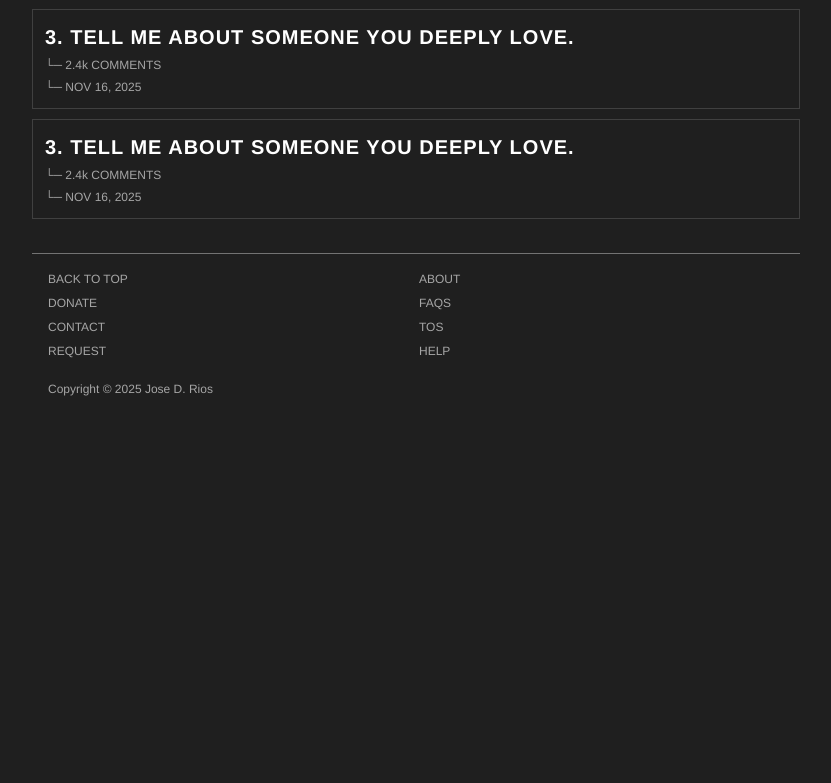
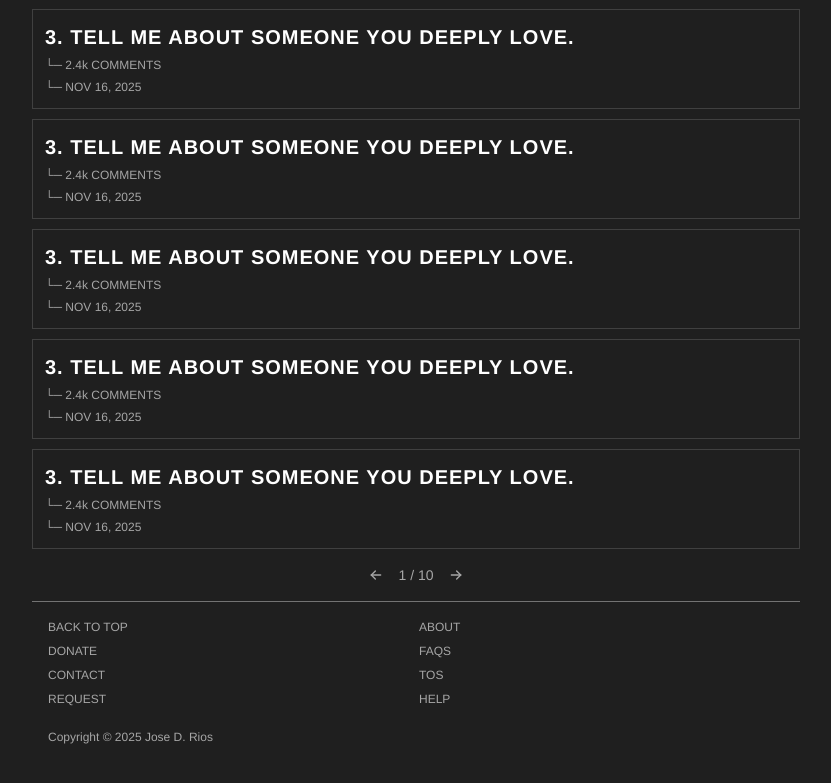
Before and after one commit to josedrios/odd-intellect, a React (Vite) app: page / in a window 1280 px wide. Shown: the part 407-1190 px from the top of the page, without its empty margins (224-1055 px from the left). Before the commit the page ends 845 px from the top, so only its background shows below. Built offline with nearby package versions, Linux system fonts and the light colour scheme.

Commit message:
Added question pagination bar for home page to go through all question cards, also aligned footer to always be at the bottom of the page and not align upwards when the page content is low

```diff
--- a/src/app/App.tsx
+++ b/src/app/App.tsx
@@ -1,5 +1,6 @@
 import Nav from '@/components/nav.tsx';
 import QuestionCard from '@/questions/question-card';
+import QuestionPagination from '@/questions/question-pagination';
 import Question from '@/questions/question';
 import CommentSection from '@/comments/comment-section';
 import Footer from '@/components/footer';
@@ -14,6 +15,10 @@ function App() {
         <QuestionCard />
         <QuestionCard />
         <QuestionCard />
+        <QuestionCard />
+        <QuestionCard />
+        <QuestionCard />
+        <QuestionPagination />
         {/*       <Question />
         <CommentSection /> */}
         <Footer />
--- /dev/null
+++ b/src/questions/question-pagination.tsx
@@ -0,0 +1,16 @@
+import Icon from '@/components/icons';
+import { ICON } from '@/util/icon-names';
+
+export default function QuestionPagination() {
+  return (
+    <div className="question-pagination">
+      <button className="question-pagination__button">
+        <Icon name={ICON.LEFTARROW} />
+      </button>
+      <p className="question-pagination__index">1 / 10</p>
+      <button className="question-pagination__button">
+        <Icon name={ICON.RIGHTARROW} />
+      </button>
+    </div>
+  );
+}
--- a/src/styles/components/footer.css
+++ b/src/styles/components/footer.css
@@ -3,6 +3,7 @@
   border-top: 1px solid var(--color-border-default);
   margin: var(--spacing-6) 0;
   padding: var(--spacing-4);
+  margin-top: auto;
 }
 
 .footer__body {
--- a/src/styles/components/question.css
+++ b/src/styles/components/question.css
@@ -24,6 +24,19 @@
   color: var(--color-foreground-subtle);
 }
 
+.question-pagination {
+  display: flex;
+  flex-direction: row;
+  gap: var(--spacing-2);
+  justify-content: center;
+  align-items: center;
+}
+
+.question-pagination__index {
+  font-size: var(--font-size-sm);
+  color: var(--color-foreground-subtle);
+}
+
 .question {
   display: flex;
   justify-content: center;
--- a/src/styles/layout/app.css
+++ b/src/styles/layout/app.css
@@ -6,6 +6,7 @@
 }
 
 #content-container {
+  min-height: 100vh;
   overflow-y: auto;
   display: flex;
   flex-direction: column;
--- a/src/util/icon-names.tsx
+++ b/src/util/icon-names.tsx
@@ -4,6 +4,8 @@ export const ICON = {
   ELLIPSIS: 'TbDotsVertical',
   UPARROW: 'TbArrowUp',
   DOWNARROW: 'TbArrowDown',
+  RIGHTARROW: 'TbArrowRight',
+  LEFTARROW: 'TbArrowLeft',
   USER: 'TbUser',
   REPLY: 'TbArrowBack',
   ASCENDING: 'TbSortAscending',
```
